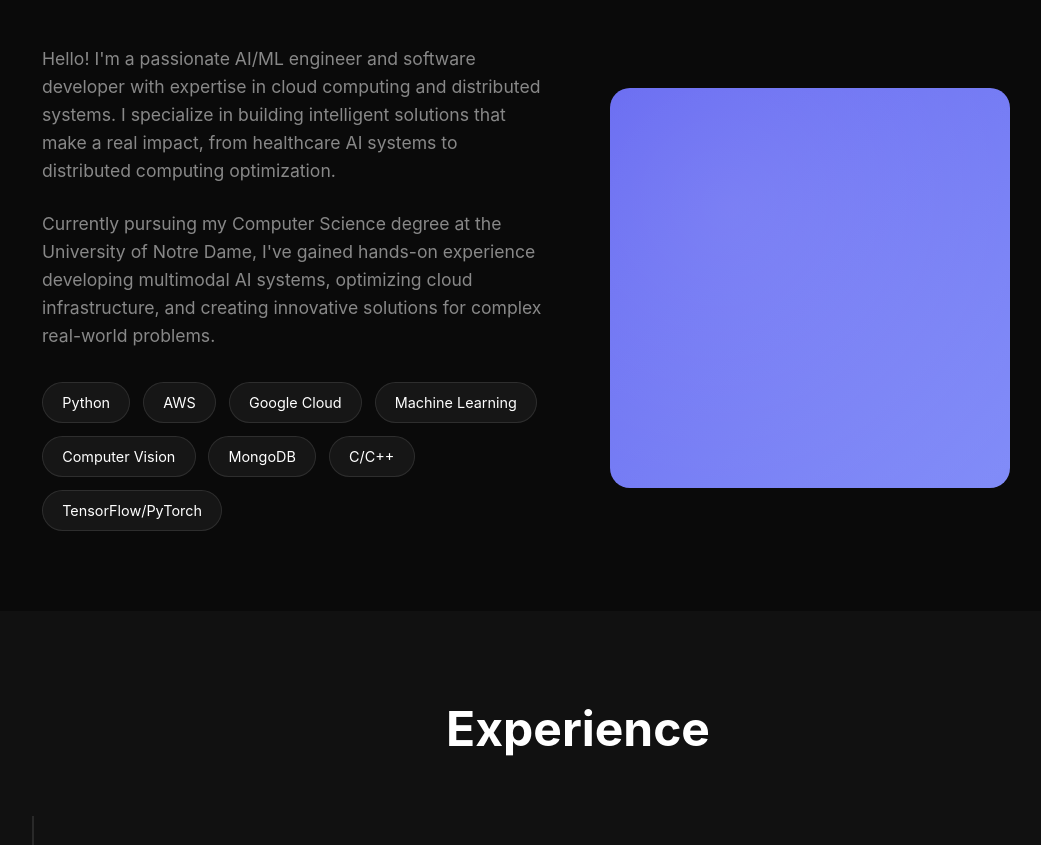
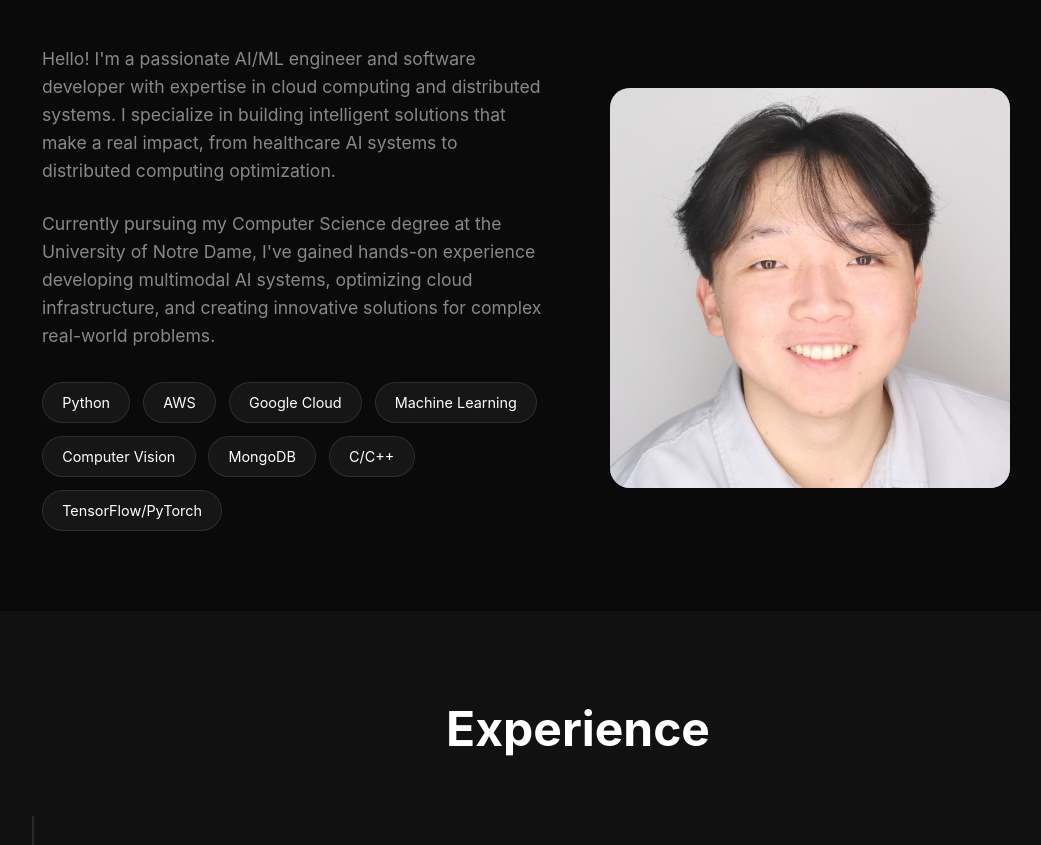
Before and after one commit to Elliotkim2/Elliotkim2.github.io, a plain HTML site: page index.html in a window 1280 px wide. Shown: the part 960-1805 px from the top of the page, without its empty margins (62-1103 px from the left). Drawn offline with Linux system fonts and the light colour scheme.

Commit message:
profile image update

```diff
--- a/index.html
+++ b/index.html
@@ -65,11 +65,12 @@
                 </div>
             </div>
             <div class="about-image">
-                <div class="profile-img"></div>
+                <div class="profile-img">
+                    <img src="profile.jpeg" alt="Elliot Kim">
+                </div>
             </div>
         </div>
     </section>
-
     <!-- Experience Section -->
     <section id="experience" class="experience">
         <div class="experience-container">
```
Also changed, not shown: profile.jpeg (added).
